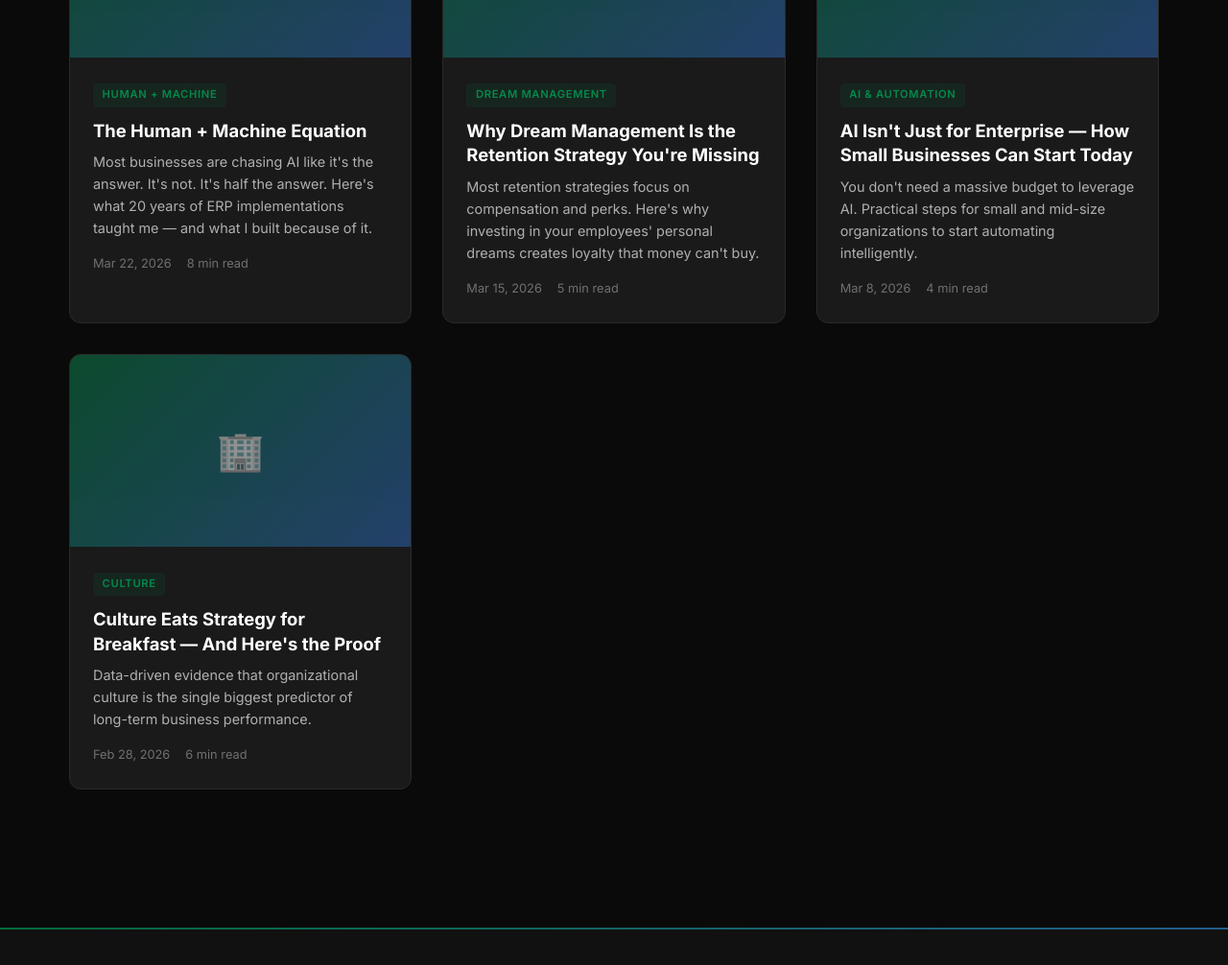
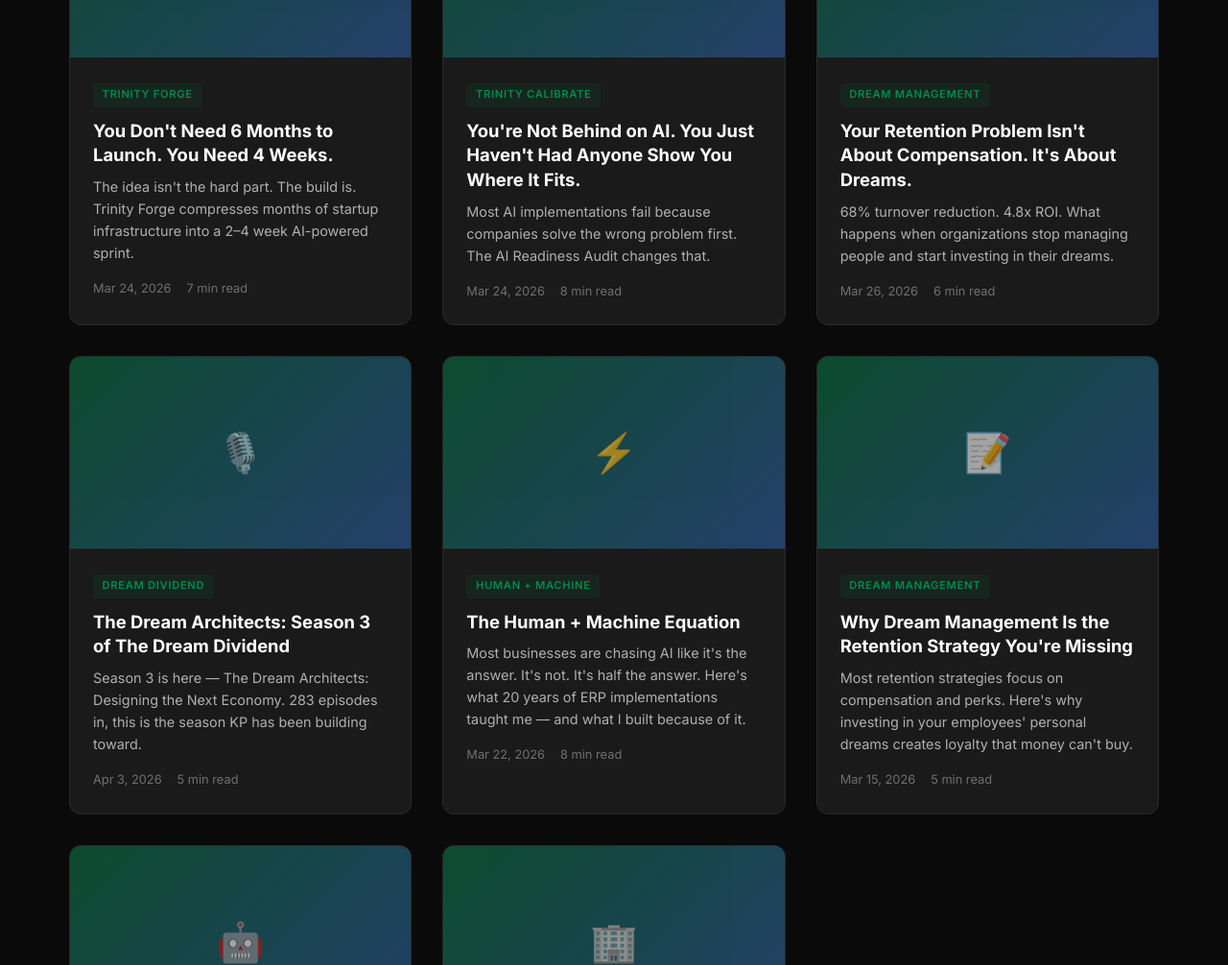
Before and after one commit to ktpatrick1-aim/trinity-one-consulting, a website: page blog/index.html in a window 1280 px wide. Shown: the part 498-1504 px from the top of the page at 96% size. Drawn offline with Linux system fonts and the light colour scheme.

Commit message:
Add new blog posts to blog index: Forge launch, Calibrate launch, Dream Manager, Dream Dividend S3
Co-Authored-By: Claude Opus 4.6 (1M context) <noreply@anthropic.com>

```diff
--- a/blog/index.html
+++ b/blog/index.html
@@ -47,6 +47,58 @@
   <section style="padding-top: 0;">
     <div class="container">
       <div class="blog-list">
+
+        <div class="blog-card">
+          <div class="blog-card-image">🚀</div>
+          <div class="blog-card-body">
+            <div class="blog-tag">Trinity Forge</div>
+            <h3><a href="you-dont-need-6-months-to-launch.html">You Don't Need 6 Months to Launch. You Need 4 Weeks.</a></h3>
+            <p class="blog-excerpt">The idea isn't the hard part. The build is. Trinity Forge compresses months of startup infrastructure into a 2–4 week AI-powered sprint.</p>
+            <div class="blog-meta">
+              <span>Mar 24, 2026</span>
+              <span>7 min read</span>
+            </div>
+          </div>
+        </div>
+
+        <div class="blog-card">
+          <div class="blog-card-image">🎯</div>
+          <div class="blog-card-body">
+            <div class="blog-tag">Trinity Calibrate</div>
+            <h3><a href="youre-not-behind-on-ai.html">You're Not Behind on AI. You Just Haven't Had Anyone Show You Where It Fits.</a></h3>
+            <p class="blog-excerpt">Most AI implementations fail because companies solve the wrong problem first. The AI Readiness Audit changes that.</p>
+            <div class="blog-meta">
+              <span>Mar 24, 2026</span>
+              <span>8 min read</span>
+            </div>
+          </div>
+        </div>
+
+        <div class="blog-card">
+          <div class="blog-card-image">💚</div>
+          <div class="blog-card-body">
+            <div class="blog-tag">Dream Management</div>
+            <h3><a href="retention-problem-isnt-about-compensation.html">Your Retention Problem Isn't About Compensation. It's About Dreams.</a></h3>
+            <p class="blog-excerpt">68% turnover reduction. 4.8x ROI. What happens when organizations stop managing people and start investing in their dreams.</p>
+            <div class="blog-meta">
+              <span>Mar 26, 2026</span>
+              <span>6 min read</span>
+            </div>
+          </div>
+        </div>
+
+        <div class="blog-card">
+          <div class="blog-card-image">🎙️</div>
+          <div class="blog-card-body">
+            <div class="blog-tag">Dream Dividend</div>
+            <h3><a href="the-dream-architects-season-3.html">The Dream Architects: Season 3 of The Dream Dividend</a></h3>
+            <p class="blog-excerpt">Season 3 is here — The Dream Architects: Designing the Next Economy. 283 episodes in, this is the season KP has been building toward.</p>
+            <div class="blog-meta">
+              <span>Apr 3, 2026</span>
+              <span>5 min read</span>
+            </div>
+          </div>
+        </div>
 
         <div class="blog-card">
           <div class="blog-card-image">⚡</div>
```
